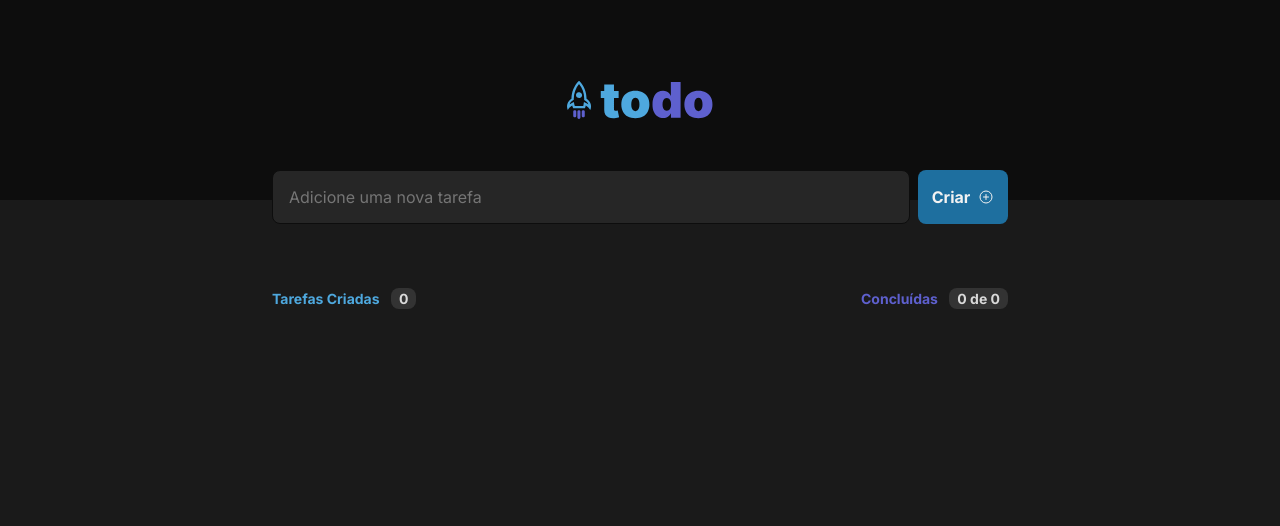
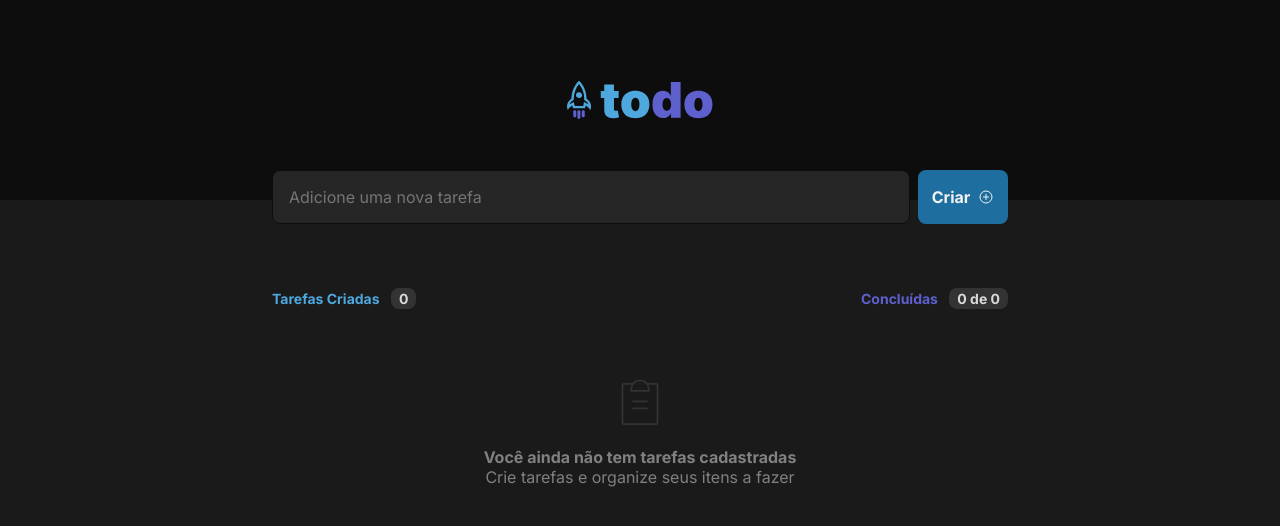
Before and after one commit to brenobarbareli/to-do-list, a React (Vite) app: page / in a window 1280 px wide. Shown: the top 526 px of the page. Built offline with nearby package versions, Linux system fonts and the light colour scheme.

Commit message:
Created the template for the empty task, and adjusted the layout

```diff
--- a/index.html
+++ b/index.html
@@ -9,7 +9,7 @@
       href="https://fonts.googleapis.com/css2?family=Inter:wght@400;700&display=swap"
       rel="stylesheet"
     />
-    <link rel="icon" type="image/svg+xml" href="/vite.svg" />
+    <link rel="icon" type="image/svg+xml" href="./src/assets/rocket.svg" />
     <meta name="viewport" content="width=device-width, initial-scale=1.0" />
     <title>ToDo</title>
   </head>
--- /dev/null
+++ b/src/components/EmptyTask.module.css
@@ -0,0 +1,15 @@
+.emptyTask {
+  width: 46rem;
+  height: 15.25rem;
+  display: flex;
+  flex-direction: column;
+  align-items: center;
+  justify-content: center;
+  color: var(--gray-300);
+}
+
+.icon {
+  line-height: 0;
+  margin-bottom: 1rem;
+  color: var(--gray-400);
+}
--- /dev/null
+++ b/src/components/EmptyTask.tsx
@@ -0,0 +1,13 @@
+import { ClipboardText } from 'phosphor-react';
+
+import style from './EmptyTask.module.css';
+
+export function EmptyTask() {
+  return (
+    <div className={style.emptyTask}>
+      <ClipboardText size={56} weight='thin' className={style.icon} />
+      <strong>Você ainda não tem tarefas cadastradas</strong>
+      <p>Crie tarefas e organize seus itens a fazer</p>
+    </div>
+  );
+}
--- a/src/components/Task.module.css
+++ b/src/components/Task.module.css
@@ -1,6 +1,6 @@
 .taskCheck {
   padding: 1rem;
-  margin-top: 1.5rem;
+  margin-top: 0.75rem;
   background: var(--gray-500);
   display: flex;
   align-items: flex-start;
@@ -17,7 +17,7 @@
 
 .taskUncheck {
   padding: 1rem;
-  margin-top: 1.5rem;
+  margin-top: 0.75rem;
   background: var(--gray-500);
   display: flex;
   align-items: flex-start;
--- a/src/components/TaskList.module.css
+++ b/src/components/TaskList.module.css
@@ -3,10 +3,6 @@
   margin-top: 4rem;
   align-items: center;
   width: 46rem;
-}
-
-.global + .global {
-  margin-top: 0.75rem;
 }
 
 .header {
--- a/src/components/TaskList.tsx
+++ b/src/components/TaskList.tsx
@@ -1,4 +1,5 @@
 import { TaskListType } from '../App';
+import { EmptyTask } from './EmptyTask';
 import { Task } from './Task';
 import style from './TaskList.module.css';
 
@@ -35,9 +36,11 @@ export function TaskList({
           </span>
         </p>
       </header>
-      <ul>
-        {list.length > 0 &&
-          list.map((item) => (
+      {list.length <= 0 ? (
+        <EmptyTask />
+      ) : (
+        <ul>
+          {list.map((item) => (
             <Task
               key={item.id}
               id={item.id}
@@ -47,7 +50,8 @@ export function TaskList({
               text={item.text}
             />
           ))}
-      </ul>
+        </ul>
+      )}
     </div>
   );
 }
```
